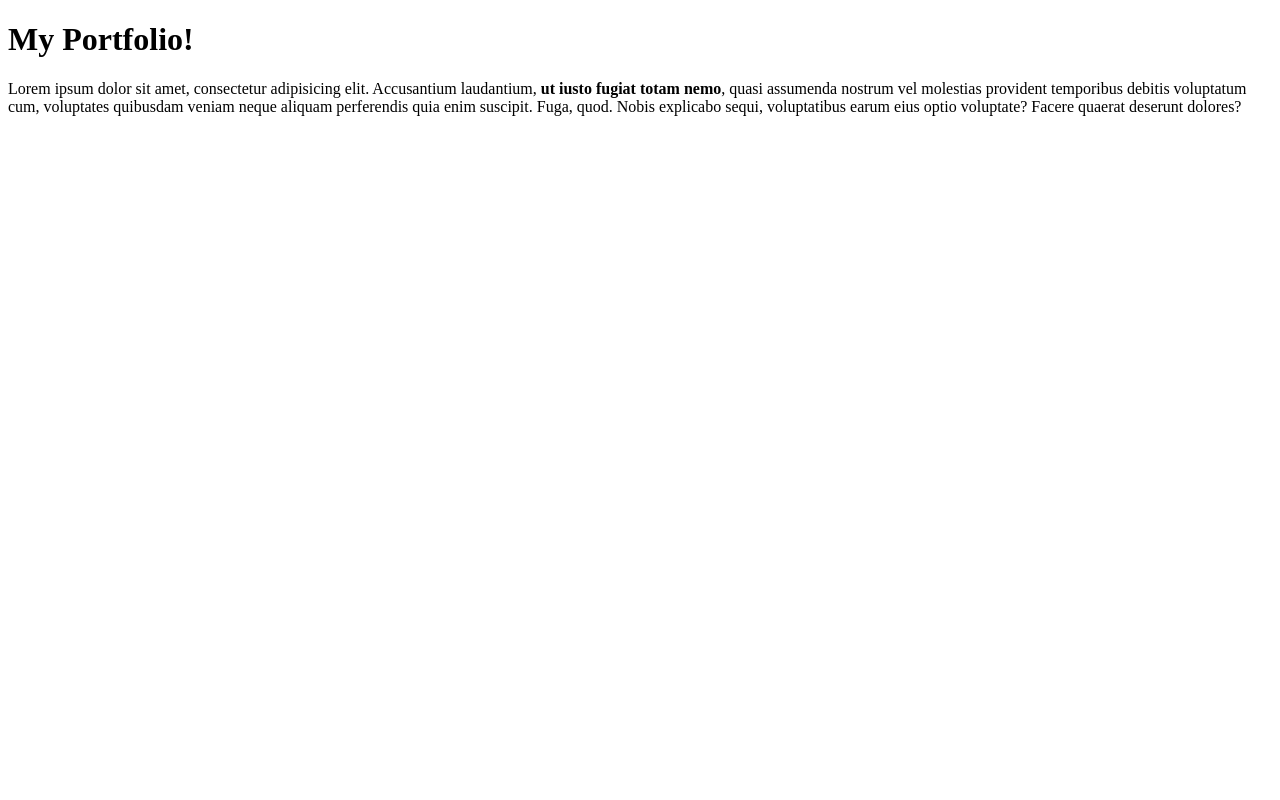
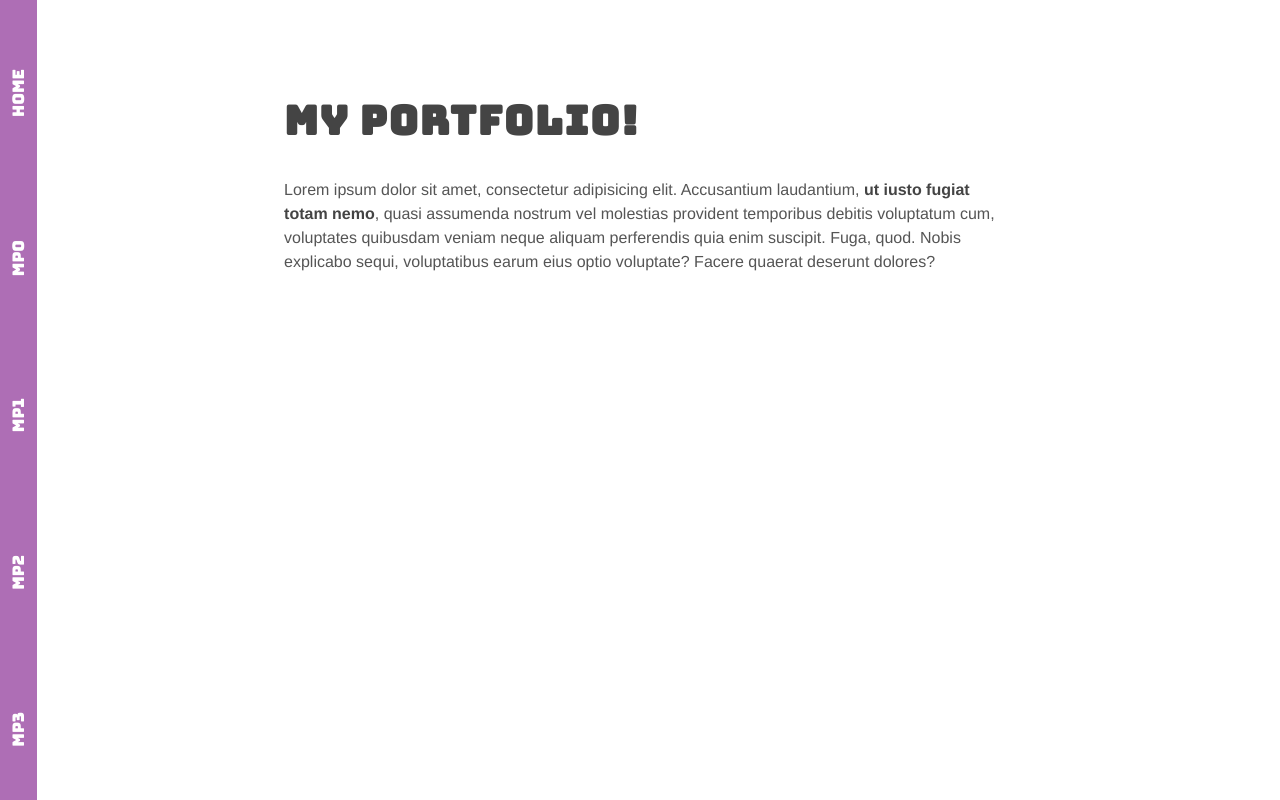
Before and after one commit to branchwelder/example-nav-template, a plain HTML site: page index.html in a window 1280 px wide. Drawn offline with nearby package versions, Linux system fonts and the light colour scheme; the site is published under a folder, as on GitHub Pages, so addresses that start at the root find nothing.

Commit message:
Fix path again

```diff
--- a/index.html
+++ b/index.html
@@ -4,7 +4,7 @@
     <meta charset="UTF-8" />
     <meta http-equiv="X-UA-Compatible" content="IE=edge" />
     <meta name="viewport" content="width=device-width, initial-scale=1.0" />
-    <link rel="stylesheet" href="/common.css" />
+    <link rel="stylesheet" href="common.css" />
     <title>My Portfolio</title>
   </head>
   <body>
@@ -20,6 +20,6 @@
         optio voluptate? Facere quaerat deserunt dolores?
       </p>
     </div>
-    <script src="/nav.js" type="module" defer></script>
+    <script src="nav.js" type="module" defer></script>
   </body>
 </html>
```
